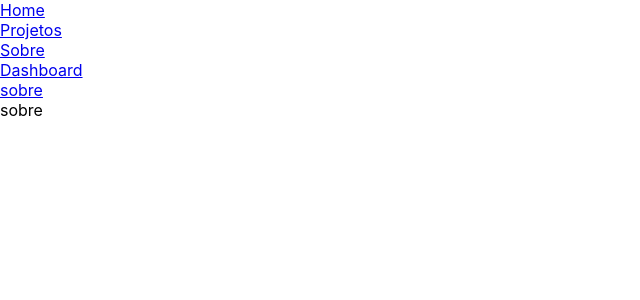
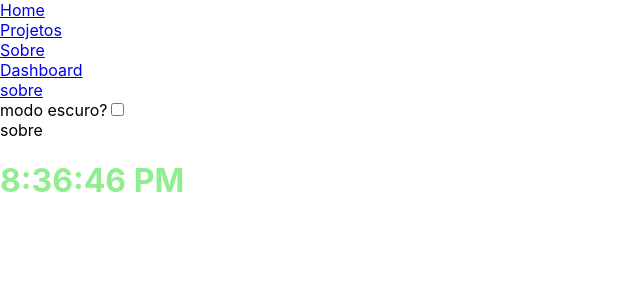
Before and after one commit to pitfritsch/grupo-estudos-react, a React (Create React App) app: page /sobre in a window 1280 px wide. Shown: the top 300 px of the page, without its empty margins (0-640 px from the left). Built offline with nearby package versions, Linux system fonts and the light colour scheme.

Commit message:
context api

```diff
--- a/src/App.jsx
+++ b/src/App.jsx
@@ -1,15 +1,24 @@
+import { createContext } from 'react';
 import { BrowserRouter, Redirect, Route, Switch } from 'react-router-dom';
 import './App.css';
 import useAuth from './hooks/useAuth';
+import useToggle from './hooks/useToggle';
 import Dashboard from './pages/Dashboard';
 import HomePage from './pages/HomePage';
 import Projetos from './pages/Projetos';
 import Sobre from './pages/Sobre';
 
+export const ThemeContext = createContext({
+  teste: 'oi'
+})
+
 function App() {
   const { estaLogado } = useAuth()
 
+  const [ isDarkTheme, toggleDarkTheme ] = useToggle(false)
+
   return (
+    <ThemeContext.Provider value={{ toggleDarkTheme }} teste={true} isDarkTheme={isDarkTheme}>
       <BrowserRouter>
         <Switch>
           <Route path="/" exact >
@@ -33,6 +42,7 @@ function App() {
           </Route>
         </Switch>
       </BrowserRouter>
+    </ThemeContext.Provider>
   );
 }
 
--- a/src/components/functional/Navbar.jsx
+++ b/src/components/functional/Navbar.jsx
@@ -1,7 +1,15 @@
-import React from 'react'
+import React, { useContext, useEffect } from 'react'
 import { Link } from 'react-router-dom'
+import { ThemeContext } from '../../App'
 
 export default function Navbar() {
+
+  const { isDarkTheme, toggleDarkTheme } = useContext(ThemeContext)
+
+  useEffect(() => {
+    console.log({ isDarkTheme })
+  }, [isDarkTheme])
+
   return (
     <div>
       <Link to='/'>Home</Link>
@@ -13,6 +21,16 @@ export default function Navbar() {
       <Link to='/dashboard'>Dashboard</Link>
       <br />
       <a href="/sobre">sobre</a>  {/* recarrega */}
+      <br />
+      <label htmlFor="darkTheme">modo escuro?</label>
+      <input
+        type="checkbox"
+        name="darkTheme"
+        id="darkTheme"
+        checked={isDarkTheme}
+        onChange={toggleDarkTheme}
+      />
+      <br />
     </div>
   )
 }
--- a/src/components/functional/RelogioFunctional.jsx
+++ b/src/components/functional/RelogioFunctional.jsx
@@ -1,6 +1,9 @@
-import { useEffect, useState } from "react"
+import { useContext, useEffect, useState } from "react"
+import { ThemeContext } from "../../App"
 
 export default function RelogioFunctional() {
+
+  const { isDarkTheme } = useContext(ThemeContext)
 
   const [ data, setData ] = useState(new Date())
 
@@ -12,6 +15,8 @@ export default function RelogioFunctional() {
   }, [])
 
   return (
-    <h1>{data.toLocaleTimeString()}</h1>
+    <h1 style={{
+      color: isDarkTheme ? "cyan" : 'lightgreen'
+    }}>{data.toLocaleTimeString()}</h1>
   )
 }
--- a/src/pages/HomePage.jsx
+++ b/src/pages/HomePage.jsx
@@ -1,11 +1,14 @@
-import React from 'react'
+import React, { useContext } from 'react'
 import { useHistory } from 'react-router'
+import { ThemeContext } from '../App'
 import Navbar from '../components/functional/Navbar'
 import useAuth from '../hooks/useAuth'
 
 export default function HomePage() {
   const { entrar, sair } = useAuth()
   const history = useHistory()
+
+  const { isDarkTheme } = useContext(ThemeContext)
 
   function login() {
     //código de login
@@ -15,12 +18,18 @@ export default function HomePage() {
   }
 
   return (
-    <div>
+    <div style={{
+      background: isDarkTheme ? 'black' : 'white',
+      color: isDarkTheme ? 'white' : 'black'
+    }}>
       <Navbar />
       <button onClick={login}>Login</button>
       <br />
       <button onClick={entrar}>Entrar</button>
       <button onClick={sair}>Sair</button>
+      <br />
+      <br />
+      <h1>Texto teste</h1>
     </div>
   )
 }
--- a/src/pages/Sobre.jsx
+++ b/src/pages/Sobre.jsx
@@ -1,6 +1,8 @@
-import React from 'react'
+import React, { useContext } from 'react'
 import { useLocation } from 'react-router'
+import { ThemeContext } from '../App'
 import Navbar from '../components/functional/Navbar'
+import RelogioFunctional from '../components/functional/RelogioFunctional'
 
 function useQuery() {
   return new URLSearchParams(useLocation().search)
@@ -8,13 +10,18 @@ function useQuery() {
 
 export default function Sobre() {
   const params = useQuery()
+  const { isDarkTheme } = useContext(ThemeContext)
 
   console.log(params.get("nome"))
 
   return (
-    <div>
+    <div style={{
+      background: isDarkTheme ? 'black' : 'white',
+      color: isDarkTheme ? 'white' : 'black'
+    }}>
       <Navbar />
       sobre
+      <RelogioFunctional />
     </div>
   )
 }
```
Lines whose indentation alone changed are shown as unchanged.
